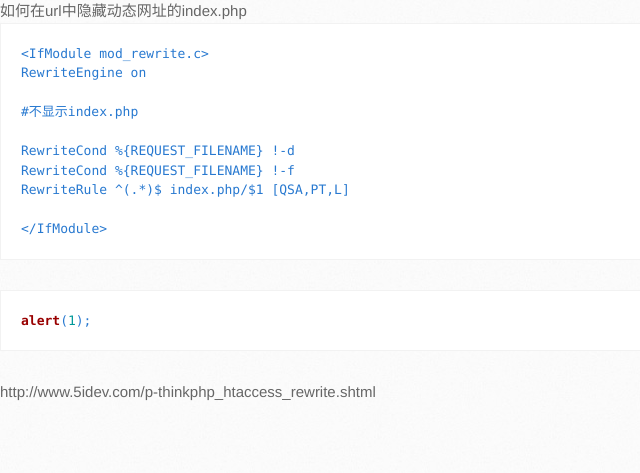
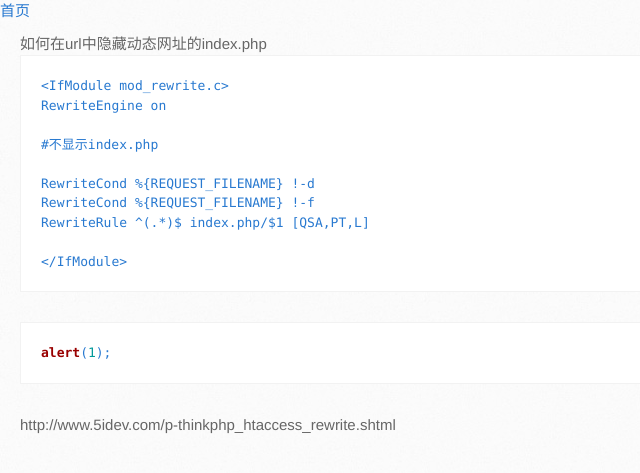
Before and after one commit to zyd52116/thankwsx.github.com, a Jekyll site: the page built from _posts/2013-05-19-how-to-hidden-index-php-in-a-url.md, in a window 1280 px wide. Shown: the top 473 px of the page, without its empty margins (0-640 px from the left). Built offline with Jekyll 4.4.1, drawn with Linux system fonts in a browser that asks for light colours; Markdown is read by kramdown in place of the engine named in the settings; a style sheet for code colours, icons or effects is not loaded.

Commit message:
post页简单修改样式

```diff
--- a/_layouts/post.html
+++ b/_layouts/post.html
@@ -17,6 +17,10 @@
   </head>
 
   <body>
-    {{ content }}
+    <nav><a href="/">首页</a></nav>
+    <section style="margin:10px 20px;">
+      {{ content }}
+    </section>
+
   </body>
 </html>
```
